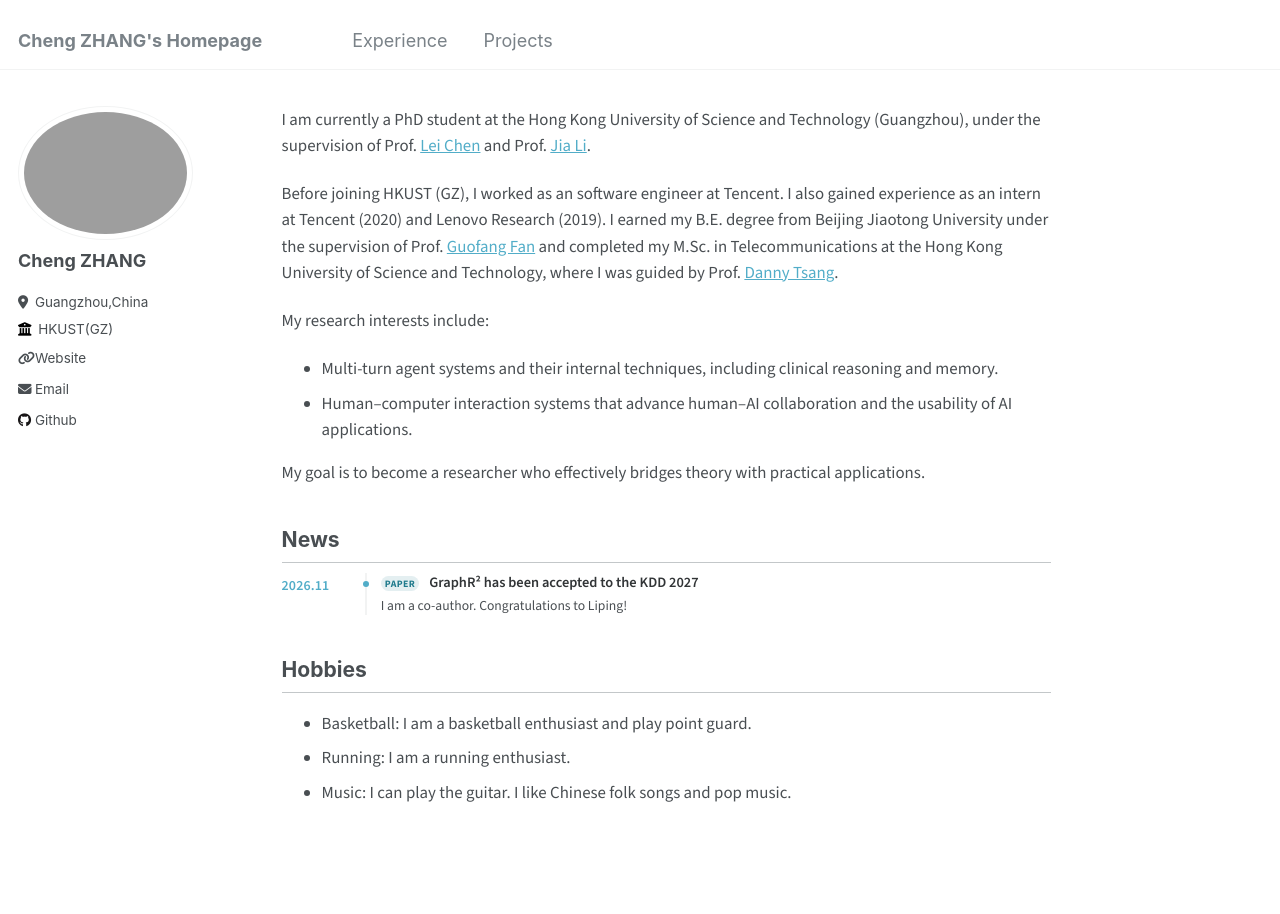
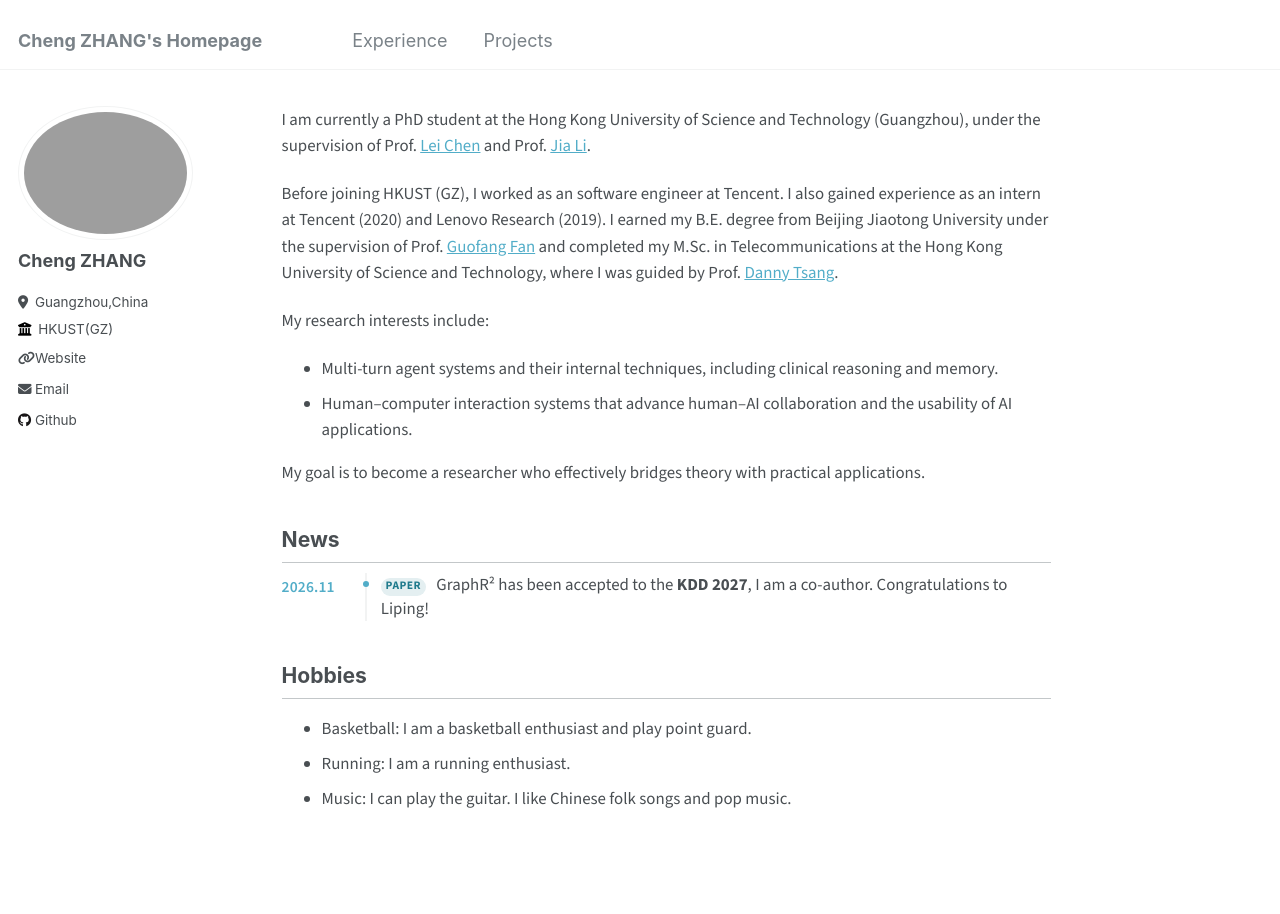
Before and after one commit to ZachcZhang/zachczhang.github.io, a Jekyll site: the page built from _pages/about.md, in a window 1280 px wide. Built offline with Jekyll 4.4.1, drawn with Linux system fonts in a browser that asks for light colours.

Commit message:
Show the KDD news on one line and bold KDD 2027.
Co-authored-by: Cursor <cursoragent@cursor.com>

```diff
--- a/_data/news.yml
+++ b/_data/news.yml
@@ -9,5 +9,5 @@
 
 - date: "2026.11"
   tag: Paper
-  title: "GraphR² has been accepted to the KDD 2027"
-  text: "I am a co-author. Congratulations to Liping!"
+  title: "GraphR² has been accepted to the **KDD 2027**, I am a co-author. Congratulations to Liping!"
+  text: ""
--- a/_includes/news.html
+++ b/_includes/news.html
@@ -10,15 +10,16 @@
             {% if item.tag %}
               <span class="news__tag news__tag--{{ item.tag | downcase }}">{{ item.tag }}</span>
             {% endif %}
+            {% assign news_title = item.title | markdownify | remove: "<p>" | remove: "</p>" | strip %}
             {% if item.url %}
-              <a href="{{ item.url }}">{{ item.title }}</a>
+              <a href="{{ item.url }}">{{ news_title }}</a>
             {% else %}
-              {{ item.title }}
+              {{ news_title }}
+            {% endif %}
+            {% if item.text %}
+              <span class="news__text">{{ item.text }}</span>
             {% endif %}
           </p>
-          {% if item.text %}
-            <p class="news__text">{{ item.text }}</p>
-          {% endif %}
         </div>
       </li>
     {% endfor %}
--- a/_sass/_news.scss
+++ b/_sass/_news.scss
@@ -6,7 +6,7 @@
   list-style: none;
   margin: 0.45em 0 0;
   padding: 0;
-  font-size: 0.9em;
+  font-size: 1em;
   line-height: 1.4;
 }
 
@@ -57,9 +57,9 @@
 }
 
 .page__content .news__title {
-  font-size: 0.95em;
-  font-weight: 600;
-  color: $darker-gray;
+  font-size: 1em;
+  font-weight: 400;
+  color: $text-color;
 }
 
 .news__tag {
@@ -98,8 +98,9 @@
 }
 
 .page__content .news__text {
-  margin-top: 0.12rem;
-  font-size: 0.9em;
+  margin-left: 0.35em;
+  font-size: 1em;
+  font-weight: 400;
   color: $text-color;
 }
 
```
